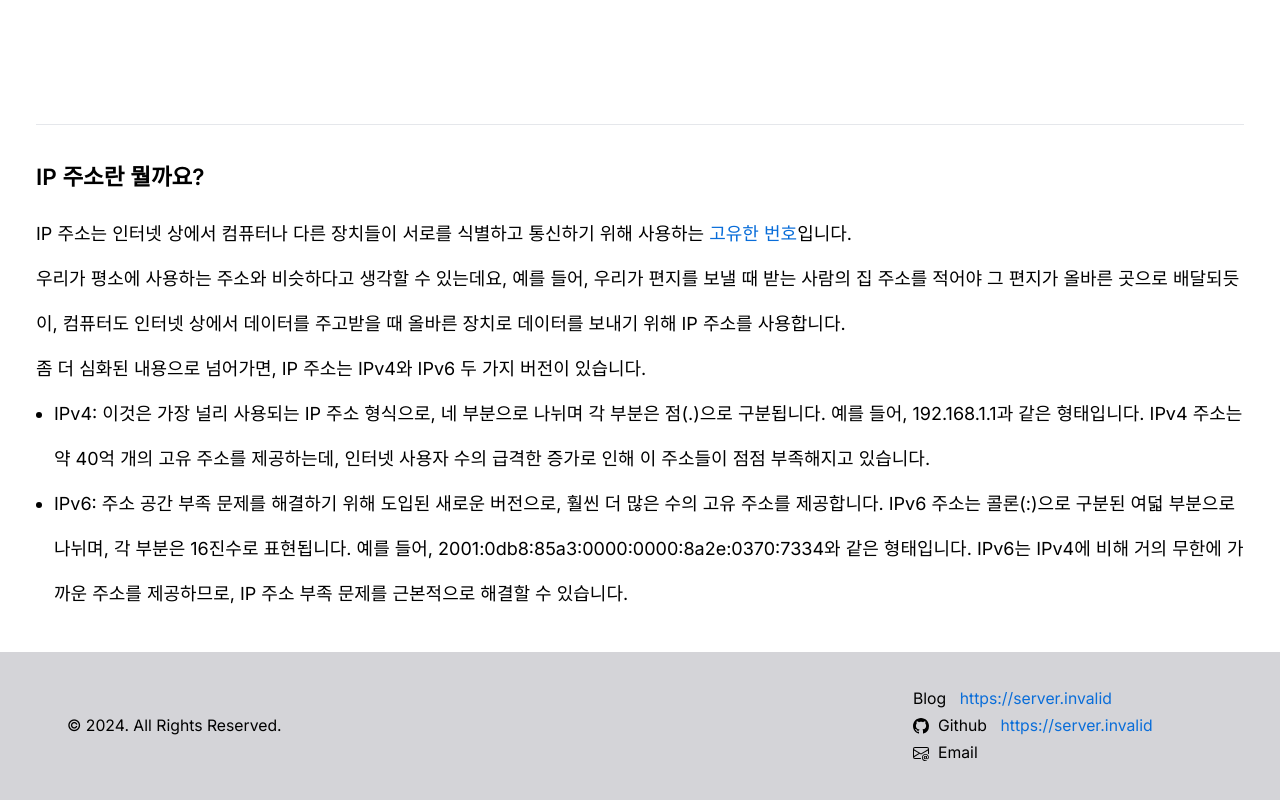
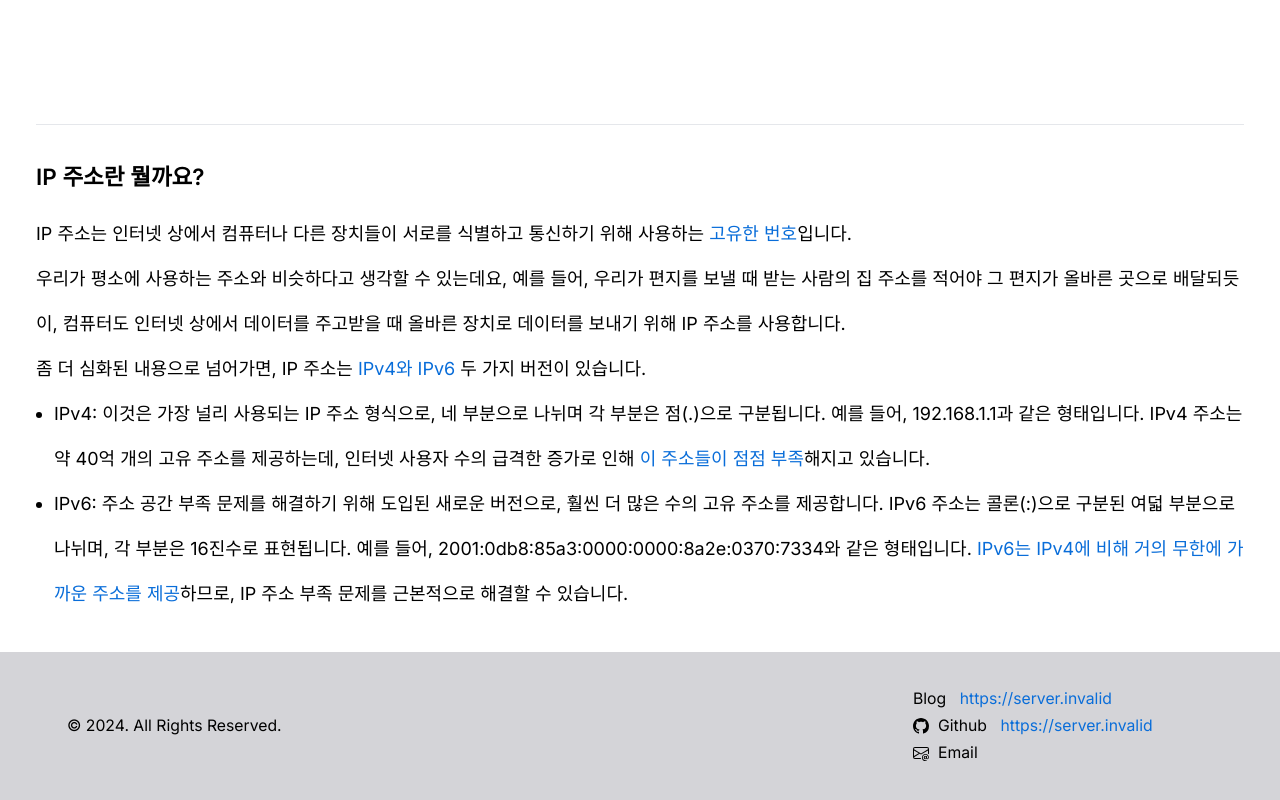
Before and after one commit to bluemiv/my-ip, a Next.js app: page / in a window 1280 px wide. Shown: the part 358-1158 px from the top of the page. Built offline with nearby package versions, Linux system fonts and the light colour scheme; no server answers.

Commit message:
feat: 내용 수정

```diff
--- a/package.json
+++ b/package.json
@@ -1,6 +1,6 @@
 {
   "name": "my-ip",
-  "version": "0.1.6",
+  "version": "0.1.7",
   "private": true,
   "scripts": {
     "dev": "next dev",
--- a/src/app/page.tsx
+++ b/src/app/page.tsx
@@ -2,11 +2,11 @@ import { IpInfoContainer } from '@/components';
 
 export default function Home() {
   return (
-    <div className="flex flex-col p-xl">
+    <div className="flex flex-col p-md md:p-xl">
       <IpInfoContainer />
       <div className="flex flex-col gap-md border-t pt-xl mt-xl">
         <div className="font-semibold text-xl">IP 주소란 뭘까요?</div>
-        <div className="leading-10">
+        <div className="leading-10 break-words">
           <p>
             IP 주소는 인터넷 상에서 컴퓨터나 다른 장치들이 서로를 식별하고 통신하기 위해 사용하는{' '}
             <span className="text-primary">고유한 번호</span>입니다.
@@ -16,20 +16,26 @@ export default function Home() {
             보낼 때 받는 사람의 집 주소를 적어야 그 편지가 올바른 곳으로 배달되듯이, 컴퓨터도 인터넷
             상에서 데이터를 주고받을 때 올바른 장치로 데이터를 보내기 위해 IP 주소를 사용합니다.
           </p>
-          <p>좀 더 심화된 내용으로 넘어가면, IP 주소는 IPv4와 IPv6 두 가지 버전이 있습니다.</p>
+          <p>
+            좀 더 심화된 내용으로 넘어가면, IP 주소는{' '}
+            <span className="text-primary">IPv4와 IPv6</span> 두 가지 버전이 있습니다.
+          </p>
           <ul className="flex flex-col list-disc pl-md">
             <li>
               IPv4: 이것은 가장 널리 사용되는 IP 주소 형식으로, 네 부분으로 나뉘며 각 부분은
               점(.)으로 구분됩니다. 예를 들어, 192.168.1.1과 같은 형태입니다. IPv4 주소는 약 40억
-              개의 고유 주소를 제공하는데, 인터넷 사용자 수의 급격한 증가로 인해 이 주소들이 점점
-              부족해지고 있습니다.
+              개의 고유 주소를 제공하는데, 인터넷 사용자 수의 급격한 증가로 인해{' '}
+              <span className="text-primary">이 주소들이 점점 부족</span>해지고 있습니다.
             </li>
             <li>
               IPv6: 주소 공간 부족 문제를 해결하기 위해 도입된 새로운 버전으로, 훨씬 더 많은 수의
               고유 주소를 제공합니다. IPv6 주소는 콜론(:)으로 구분된 여덟 부분으로 나뉘며, 각 부분은
               16진수로 표현됩니다. 예를 들어, 2001:0db8:85a3:0000:0000:8a2e:0370:7334와 같은
-              형태입니다. IPv6는 IPv4에 비해 거의 무한에 가까운 주소를 제공하므로, IP 주소 부족
-              문제를 근본적으로 해결할 수 있습니다.
+              형태입니다.{' '}
+              <span className="text-primary">
+                IPv6는 IPv4에 비해 거의 무한에 가까운 주소를 제공
+              </span>
+              하므로, IP 주소 부족 문제를 근본적으로 해결할 수 있습니다.
             </li>
           </ul>
         </div>
```
